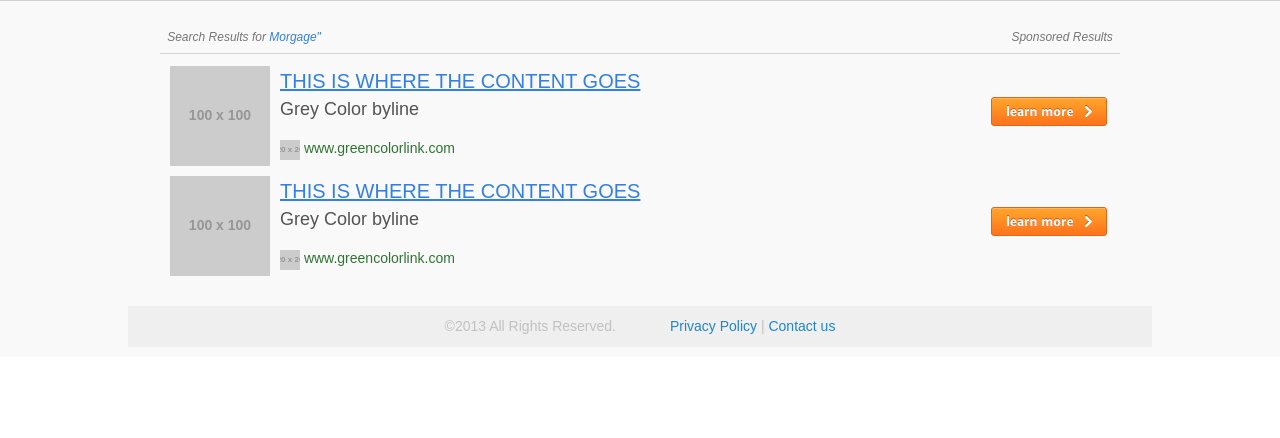
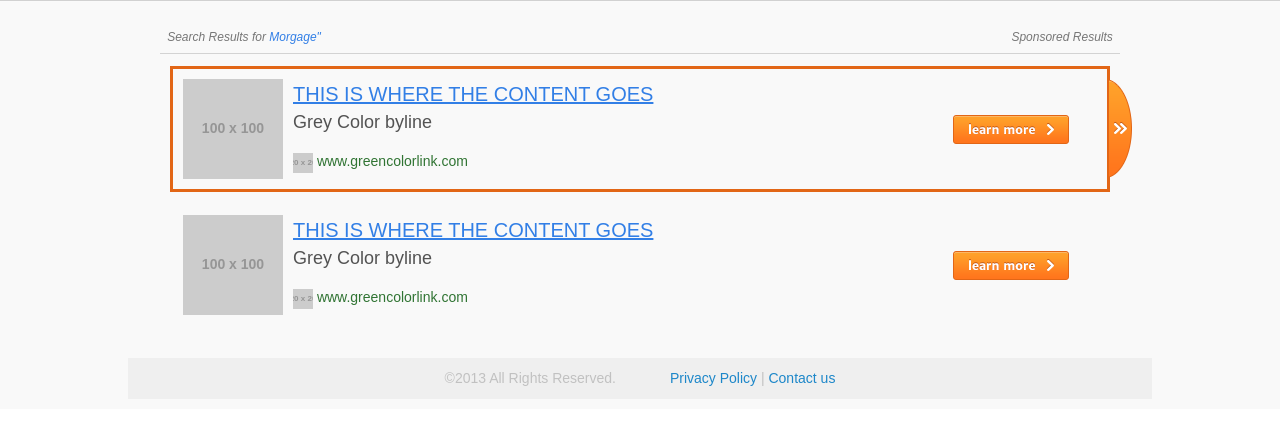
Before and after one commit to djcommandline/sresult, a plain HTML site: page index.html in a window 1280 px wide. In both pictures the pointer is over the element 640 px from the left and 182 px from the top of the page. Shown: the part 66-504 px from the top of the page. Drawn offline with nearby package versions, Linux system fonts and the light colour scheme; placeholder pictures from the web are drawn by us.

Commit message:
add hover effects

```diff
--- a/css/search.css
+++ b/css/search.css
@@ -941,15 +941,39 @@ h5.search-result-title {
 
 /* search results */
 .media {
+    position: relative;
     margin:10px;
+    padding: 10px 0;
+    border: 3px solid transparent;
+    overflow: visible !important;
+    height: 100px;
 }
-.media, .bd {
+.media:hover {
+    cursor: pointer;
+    border: 3px solid #e26616;
+}
+
+.media:hover .right-arrow {
+    position: absolute;
+    float: right;
+    display: block;
+    cursor: pointer;
+    height: 106px;
+    width: 30px;
+    right: -27px;
+    background: url(/img/buttons/serp_search-right-btn.png) no-repeat right;
+    top: 6px;
+}
+
+
+.bd {
     overflow:hidden;
     _overflow:visible;
     zoom:1;
 }
 .media .img {
-    float:left;
+    float: left;
+    margin-left: 10px;
     margin-right: 10px;
 }
 .media .img img{
@@ -966,7 +990,7 @@ h5.search-result-title {
     height: 35px;
     float: right;
     display: block;
-    margin-top: 30px;
+    margin: 35px 35px 0 0;
     background: url(/img/buttons/serp_search-btn.png) no-repeat;
 }
 
@@ -1016,11 +1040,6 @@ h5.search-result-title {
 
 
 /* form styling */
-
-
-
-
-
 
 
 /* ==========================================================================
--- a/index.html
+++ b/index.html
@@ -52,6 +52,7 @@
 
                             <a class="learnmore" href="#">LEARN MORE</a>
                         </div>
+                        <div class="right-arrow"></div>
                     </div>
 
                     <!-- search result item -->
@@ -59,14 +60,16 @@
                         <a href="#" class="img"><img src="http://placehold.it/100x100" alt=""></a>
                         <div class="bd">
                             <div class="outlinks">
-                                <a class="title-link" href="#">THIS IS WHERE THE CONTENT GOES</a> <br />
-                                <a class="byline-link" href="">Grey Color byline</a> <br />
-                                <a class="ref-link" href=""><img src="http://placehold.it/20x20"/> www.greencolorlink.com</a>
+                            <a class="title-link" href="#">THIS IS WHERE THE CONTENT GOES</a> <br />
+                            <a class="byline-link" href="">Grey Color byline</a> <br />
+                            <a class="ref-link" href=""><img src="http://placehold.it/20x20"/> www.greencolorlink.com</a>
                             </div>
 
                             <a class="learnmore" href="#">LEARN MORE</a>
                         </div>
+                        <div class="right-arrow"></div>
                     </div>
+
 
 
                 </div><!-- /#content -->
```
